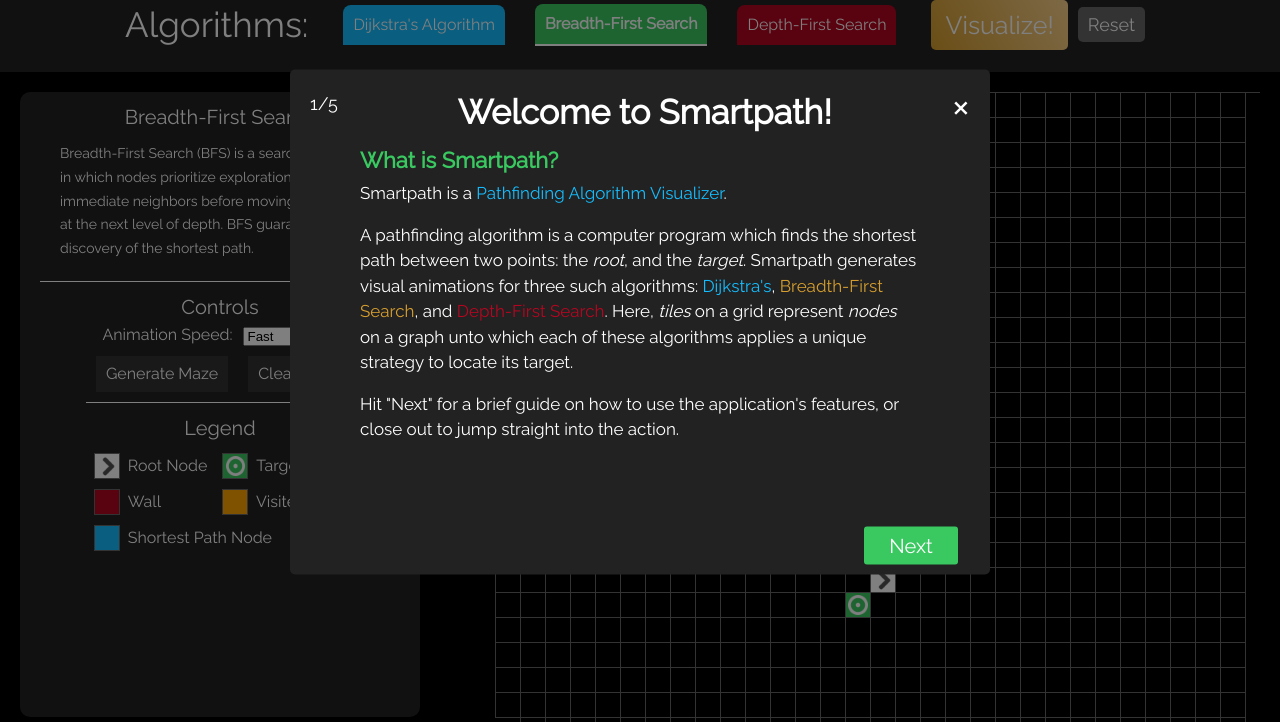
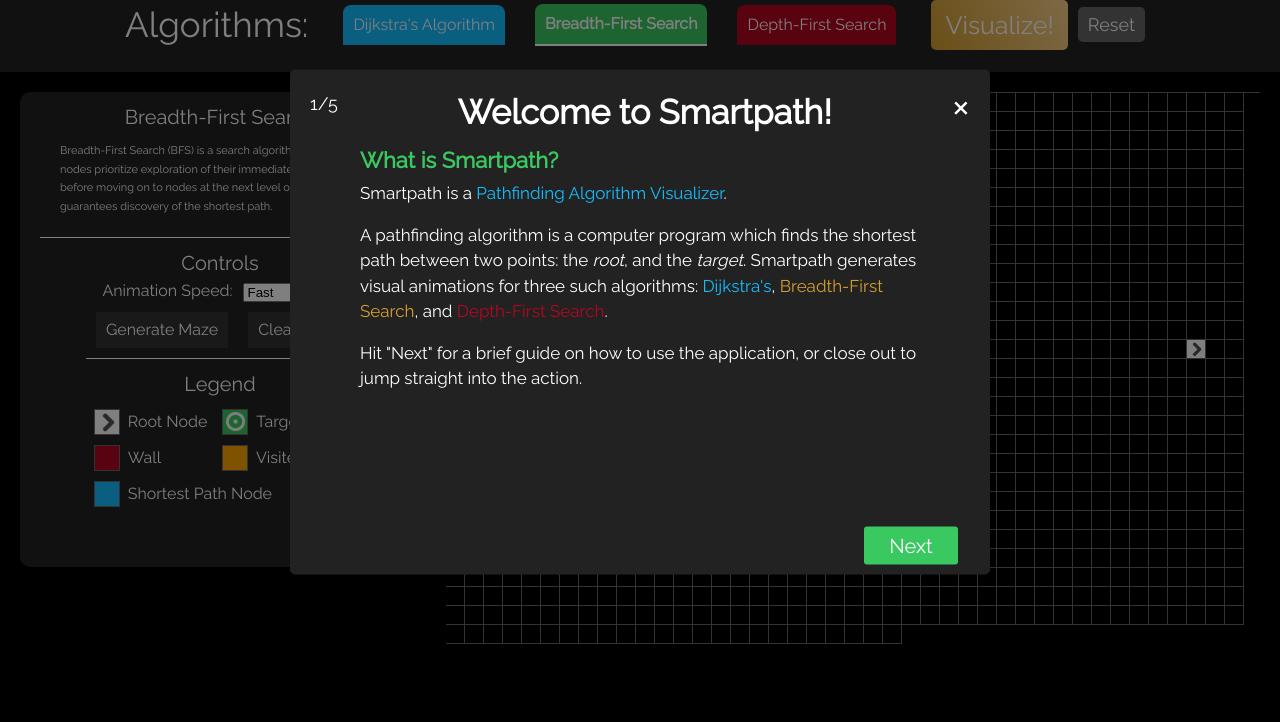
Before and after one commit to ehecker/smartpath, a website built with webpack: page index.html in a window 1280 px wide. Shown: the part 78-800 px from the top of the page. Built offline with Linux system fonts and the light colour scheme.

Commit message:
Implement basic grid responsiveness

```diff
--- a/assets/stylesheets/modal.css
+++ b/assets/stylesheets/modal.css
@@ -207,7 +207,7 @@
 .modal-gif {
     border: 1px solid #444;
     border-radius: 3px;
-    margin: 10px 0 20px 0;
+    margin: 15px 0 20px 0;
     padding: 5px;
     height: 240px;
     width: 480px;
--- /dev/null
+++ b/assets/stylesheets/resize.css
@@ -0,0 +1,140 @@
+@media (max-width: 1700px) {
+    #info-box {
+        margin-right: 25px;
+    }
+}
+
+@media (max-width: 1665px) {
+    #info-box {
+        height: 600px;
+    }
+
+    #grid {
+        height: 600px;
+        width: 1152px;
+    }
+
+    .tile {
+        height: 23px;
+        width: 23px;
+    }
+
+    .target-found {
+        height: 22px;
+        width: 22px;
+    }
+}
+
+@media (max-width: 1620px) {
+    #info-box {
+        height: 575px;
+    }
+
+    #grid {
+        height: 575px;
+        width: 1104px;
+    }
+
+    .tile {
+        height: 22px;
+        width: 22px;
+    }
+
+    .target-found {
+        height: 21px;
+        width: 21px;
+    }
+}
+
+@media (max-width: 1570px) {
+    #info-box {
+        height: 550px;
+    }
+
+    #grid {
+        height: 550px;
+        width: 1056px;
+    }
+
+    .tile {
+        height: 21px;
+        width: 21px;
+    }
+
+    .target-found {
+        height: 20px;
+        width: 20px;
+    }
+}
+
+@media (max-width: 1522px) {
+
+    #info-box {
+        height: 525px;
+    }
+
+    #grid {
+        height: 525px;
+        width: 1008px;
+    }
+
+    .tile {
+        height: 20px;
+        width: 20px;
+    }
+
+    .target-found {
+        height: 19px;
+        width: 19px;
+    }
+}
+
+@media (max-width: 1474px) {
+    #info-box {
+        height: 500px;
+    }
+
+    #grid {
+        height: 500px;
+        width: 960px;
+    }
+
+    .tile {
+        height: 19px;
+        width: 19px;
+    }
+
+    .target-found {
+        height: 18px;
+        width: 18px;
+    }
+
+    #algo-info {
+        font-size: 12px;
+    }
+}
+
+@media (max-width: 1426px) {
+    #info-box {
+        height: 475px;
+    }
+
+    #grid {
+        height: 475px;
+        width: 912px;
+    }
+
+    .tile {
+        height: 18px;
+        width: 18px;
+    }
+
+    .target-found {
+        height: 17px;
+        width: 17px;
+    }
+
+    #algo-info {
+        font-size: 11px;
+    }
+}
--- a/index.html
+++ b/index.html
@@ -13,6 +13,7 @@
     <link rel="stylesheet" href="./assets/stylesheets/info.css">
     <link rel="stylesheet" href="./assets/stylesheets/board.css">
     <link rel="stylesheet" href="./assets/stylesheets/tile.css">
+    <link rel="stylesheet" href="./assets/stylesheets/resize.css">
 
     <!-- Resources -->
     <link href="https://fonts.googleapis.com/css?family=Raleway&display=swap" rel="stylesheet">
@@ -159,10 +160,10 @@
                         <br />
                         <p class="modal-text">A pathfinding algorithm is a computer program which finds the shortest path between two points: the <span class="italic">root</span>, and the <span class="italic">target</span>.
                         Smartpath generates visual animations for three such algorithms: <span class="modal-blue">Dijkstra's</span>, <span class="modal-orange">Breadth-First Search</span>, and <span class="modal-red">Depth-First Search</span>.
-                        Here, <span class="italic">tiles</span> on a grid represent <span class="italic">nodes</span> on a graph unto which each of these algorithms applies a unique strategy to locate its target.
+                        <!-- Here, <span class="italic">tiles</span> on a grid represent <span class="italic">nodes</span> on a graph unto which each of these algorithms applies a unique strategy to locate its target. -->
                     </p>
                     <br />
-                    <p class="modal-text">Hit "Next" for a brief guide on how to use the application's features, or close out to jump straight into the action.</p>
+                    <p class="modal-text">Hit "Next" for a brief guide on how to use the application, or close out to jump straight into the action.</p>
                 </div>
             </div>
 
@@ -199,7 +200,7 @@
                 </div>
 
                 <div class="modal-row">
-                    <p class="modal-text-p2">Walls can also be placed and destroyed anywhere on the grid manually by simply clicking and dragging on empty tiles.</p>
+                    <p class="modal-text-p2">Walls can also be placed and destroyed anywhere on the grid manually by clicking and dragging on empty tiles.</p>
                     <div class="modal-gif-cont">
                         <img class="modal-wall-gif" src="./assets/images/modal-manual-walls.gif">
                     </div>
--- a/src/index.js
+++ b/src/index.js
@@ -34,8 +34,6 @@ document.addEventListener("DOMContentLoaded", () => {
 
     function updateModal(event) {
         lastPage = modalPages[modalPageNum];
-
-        // debugger
 
         if (event.target.innerHTML === "Next" || event.target.innerHTML === "Get Started") {
             modalPageNum++;
```
Also changed, not shown: dist/main.js, 1 other file.
